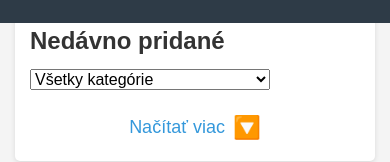
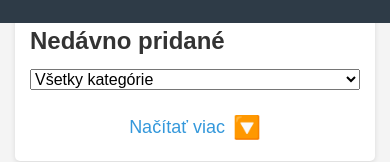
Before and after one commit to zajacee/my-project, a plain HTML site: page frontend/index.html in a window 390 px wide. Shown: the part 821-983 px from the top of the page. Drawn offline with nearby package versions, Linux system fonts and the light colour scheme; no server answers.

Commit message:
Update deploy version

```diff
--- a/frontend/mobile.css
+++ b/frontend/mobile.css
@@ -356,3 +356,14 @@
   }
 
 }
+
+@media (max-width: 768px) {
+
+  /* Filter kategórie pri "Nedávno pridané" – na celú šírku */
+  #recent-content h3 #category-filter {
+    width: 100% !important;
+    max-width: none !important;
+    margin-left: 0 !important;
+  }
+
+}
```
